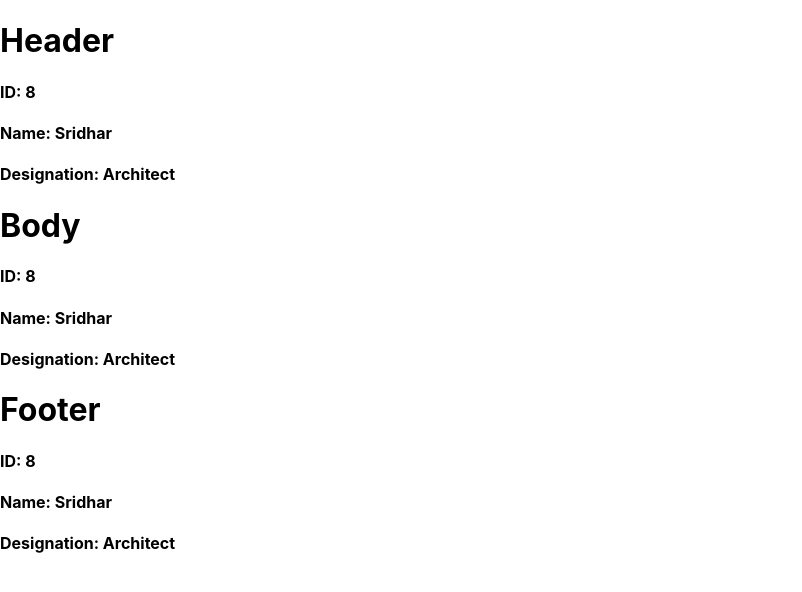
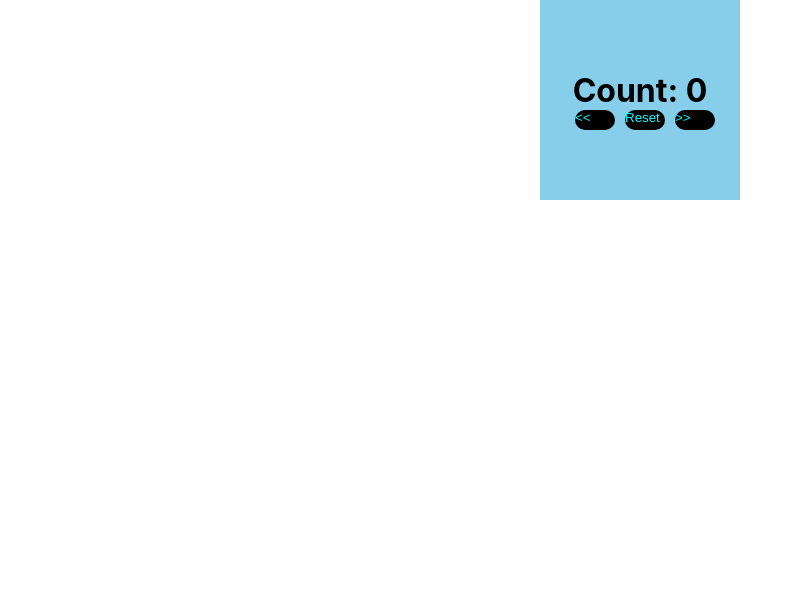
Before and after one commit to kothapallisridhar/frontend, a React (Create React App) app in the folder reactapp/: page / in a window 1280 px wide. Shown: the top 592 px of the page, without its empty margins (0-802 px from the left). Built offline with nearby package versions, Linux system fonts and the light colour scheme.

Commit message:
counter app

```diff
--- a/reactapp/src/App.css
+++ b/reactapp/src/App.css
@@ -1,38 +1,33 @@
-.App {
-  text-align: center;
+* {
+  box-sizing: border-box;
+  padding: 0px;
+  margin: 0px;
 }
 
-.App-logo {
-  height: 40vmin;
-  pointer-events: none;
-}
-
-@media (prefers-reduced-motion: no-preference) {
-  .App-logo {
-    animation: App-logo-spin infinite 20s linear;
-  }
-}
-
-.App-header {
-  background-color: #282c34;
-  min-height: 100vh;
+.container {
   display: flex;
   flex-direction: column;
+  background-color: skyblue;
+  width: 200px;
+  height: 200px;
+  margin: auto;
+  justify-content: center;
   align-items: center;
-  justify-content: center;
-  font-size: calc(10px + 2vmin);
-  color: white;
 }
+button {
+  display: flex;
+  flex-direction: column;
+  width: 40px;
+  height: 20px;
+  margin-left: 10px;
+  background-color: black;
+  color: aqua;
+  border: unset;
+  border-radius: 10px;
 
-.App-link {
-  color: #61dafb;
 }
-
-@keyframes App-logo-spin {
-  from {
-    transform: rotate(0deg);
-  }
-  to {
-    transform: rotate(360deg);
-  }
+.button-container {
+ display: flex;
+ flex-direction: row;
+ justify-content: space-around;
 }
--- a/reactapp/src/AppClass.js
+++ b/reactapp/src/AppClass.js
@@ -1,23 +1,32 @@
-import React, { Component } from 'react'
-import LayoutClass from './components/LayoutClass'
+import React, { Component } from "react";
+import './App.css'
 
 export default class AppClass extends Component {
+  state = {
+    count: 0,
+  };
 
-    state = {
-        id: 8,
-        name: "Sridhar",
-        desig: "Architect",
-    }
   render() {
-    const {id, name, desig} = this.state;
-    // const id = 1;
-    // const name = "Sridhar";
-    // const desig = "Architect";
-
+    const decrementHandler = () => {
+      this.setState({ count: this.state.count - 1 });
+    };
+    const incrementHandler = () => {
+        this.setState({ count: this.state.count + 1 });
+      };
+      const resetHandler = () => {
+        this.setState({ count: 0 });
+      };
     return (
-      <div>
-        <LayoutClass id={id} name={name} desig={desig}/>
+      <div className="container">
+        <div>
+          <h1>Count: {this.state.count}</h1>
+        </div>
+        <div className="button-container">
+          <button onClick={decrementHandler}>{"<<"}</button>
+          <button onClick={resetHandler}> {"Reset"}</button>
+          <button onClick={incrementHandler}> {">>"}</button>
+        </div>
       </div>
-    )
+    );
   }
 }
```
